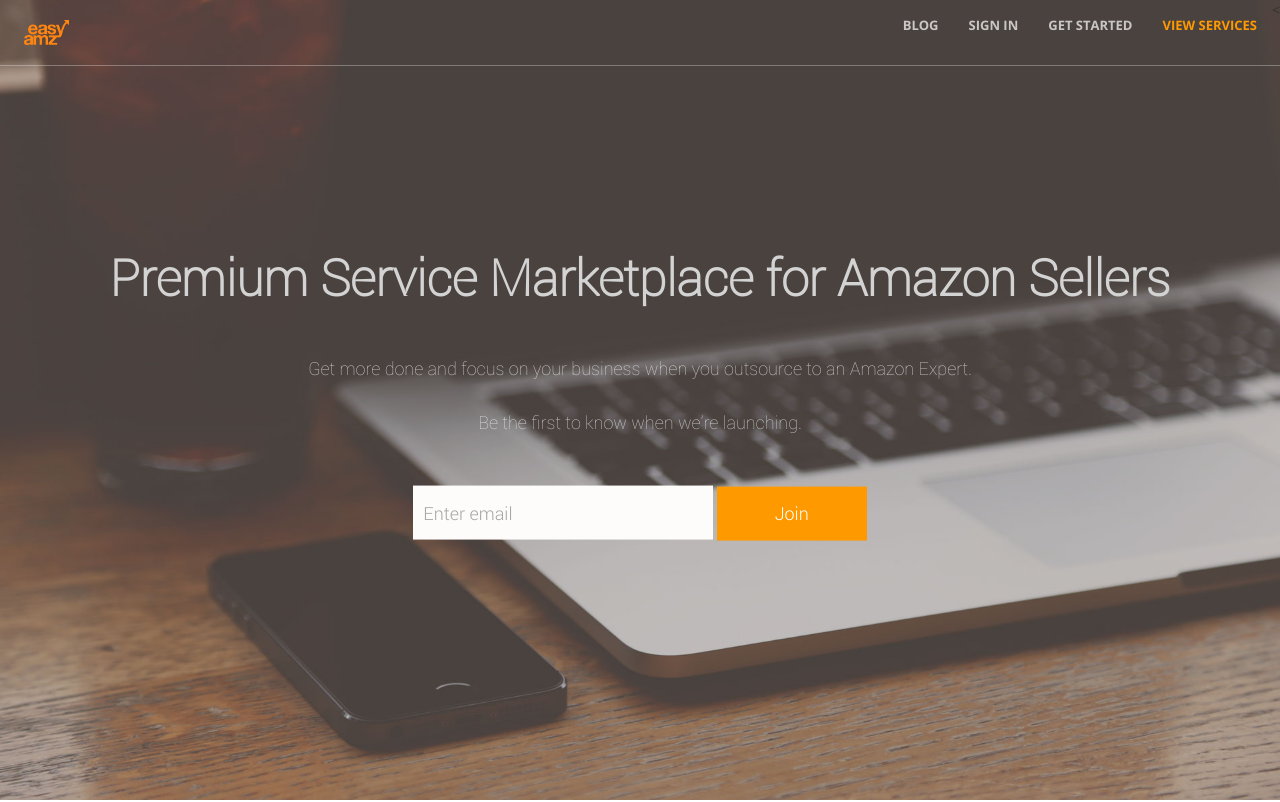
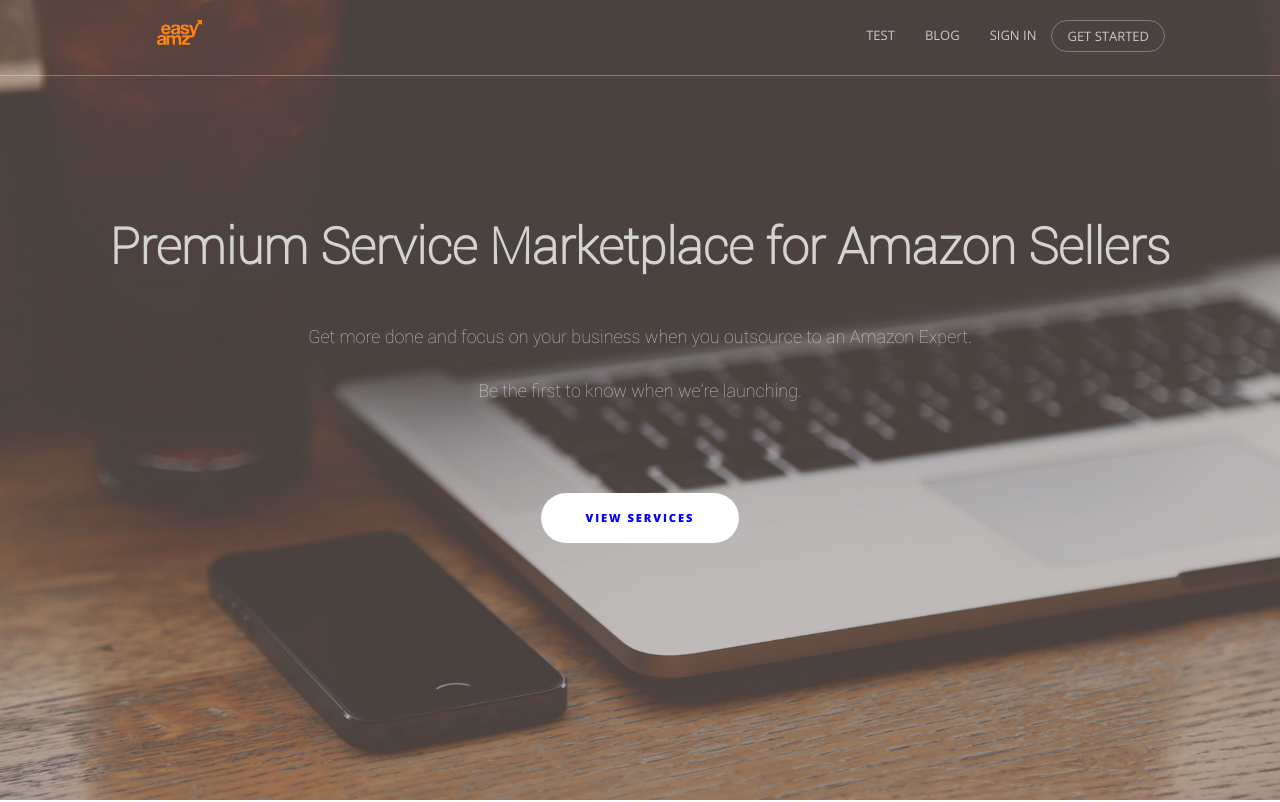
Before and after one commit to btong21/easyAMZ, a website: page index.html in a window 1280 px wide. Shown: the top 802 px of the page. Drawn offline with nearby package versions, Linux system fonts and the light colour scheme.

Commit message:
vivek - sept 4th - landing
css imitation, buttons (sign in, view services), footer disclaimer,
social media buttons)

```diff
--- a/css/creative.css
+++ b/css/creative.css
@@ -78,7 +78,7 @@
 .navbar-default .navbar-header .navbar-brand {
   color: #FF9900;
   font-family: 'Open Sans', 'Helvetica Neue', Arial, sans-serif;
-  font-weight: 700;
+  font-weight: 400;
   text-transform: uppercase;
 }
 .navbar-default .navbar-header .navbar-brand:hover,
@@ -86,7 +86,7 @@
   color: #eb3812;
 }
 .navbar-default .navbar-header .navbar-toggle {
-  font-weight: 700;
+  font-weight: 400;
   font-size: 12px;
   color: #323C47;
   text-transform: uppercase;
@@ -94,7 +94,7 @@
 .navbar-default .nav > li > a,
 .navbar-default .nav > li > a:focus {
   text-transform: uppercase;
-  font-weight: 700;
+  font-weight: 100;
   font-size: 13px;
   color: #323C47;
 }
@@ -145,7 +145,7 @@
   }
   .navbar-default.affix .nav > li > a,
   .navbar-default.affix .nav > li > a:focus {
-    color: #323C47;
+    color: rgba(255, 255, 255, 0.7);
   }
   .navbar-default.affix .nav > li > a:hover,
   .navbar-default.affix .nav > li > a:focus:hover {
--- a/css/easyamz.css
+++ b/css/easyamz.css
@@ -33,6 +33,8 @@
 
 #mainNav {
 	padding-bottom: 15px;
+
+
 }
 
 
@@ -165,3 +167,69 @@
 /*.project-name .fontlight {
 	color: white;
 }*/
+
+
+
+
+@media (min-width: 768px) {
+
+.navbar-nav>li>.page-scroll-nav{
+	border: 1px solid rgba(255,255,255,0.3);
+    border-radius: 2em;
+    padding-top: 5px;
+    padding-bottom: 5px;
+    margin-top: 10px;
+
+
+}
+
+.container-fluid>.navbar-header{
+	margin-left: 133px;
+	margin-right: 200px;
+
+
+}
+
+
+
+
+}
+
+.navbar-right{
+	margin-right: 100px;
+	margin-top: 10px;
+
+}
+
+.btnservice{
+	 border: 1px solid rgba(255,255,255,0.3);
+    border-radius: 2em;
+    width: 350px;
+    padding: 2px;
+    text-align: center;
+
+
+}
+
+.btn-primary {
+border-radius: 4em;
+    color: blue;
+    font-size: .8em;
+    font-weight: 800;
+    letter-spacing: .17em;
+    margin: 3.5em 0;
+    padding: 1.5em 4.0em;
+    background-color: #fff;
+
+}
+  .btn-primary:hover{
+  	background-color: #ff9900;
+  }
+
+  .footer p{
+  	font-size: 12px;
+  }
+
+  .social{
+  	padding:10px;
+  }
--- a/index.html
+++ b/index.html
@@ -74,27 +74,30 @@
         <div class="container-fluid">
             <!-- Brand and toggle get grouped for better mobile display -->
             <div class="navbar-header">
-                <!-- <button type="button" class="navbar-toggle collapsed" data-toggle="collapse" data-target="#bs-example-navbar-collapse-1">
-                    <span class="sr-only">Toggle navigation</span> Menu <i class="fa fa-bars"></i>
-                </button> -->
+                <button type="button" class="navbar-toggle collapsed" data-toggle="collapse" data-target="#bs-example-navbar-collapse-1">
+                    <span class="sr-only">Toggle navigation</span>  <i class="fa fa-bars"></i>
+                </button>
                 <a class="navbar-brand page-scroll" href="#page-top"><img src="img/transorange.png" class="logotop"></a>
             </div>
 
             <!-- Collect the nav links, forms, and other content for toggling -->
             <div class="collapse navbar-collapse" id="bs-example-navbar-collapse-1">
-                <ul class="nav  navbar-nav navbar-right">
+                <ul class="nav  navbar-nav navbar-right nav-item">
+
+
                     <li>
-                        <a class="page-scroll" href="#about">Blog</a>
+                        <a class="page-scroll" href="#">Test</a>
                     </li>
                     <li>
-                        <a class="page-scroll" href="#services">Sign In</a>
+                        <a class="page-scroll" href="#">Blog</a>
                     </li>
                     <li>
-                        <a class="page-scroll" href="#portfolio">Get Started</a>
+                        <a class="page-scroll" href="#">Sign In</a>
                     </li>
-                    < <li>
-                        <a class="page-scroll" href="#contact">View Services</a>
+                    <li>
+                        <a class="page-scroll-nav" href="#">Get Started</a>
                     </li>
+
                 </ul>
             </div>
             <!-- /.navbar-collapse -->
@@ -112,37 +115,40 @@
                 <!-- <hr> -->
                <!--  <a href="#about" class="btn btn-primary btn-xl page-scroll">Find Out More</a> -->
 <!-- Begin MailChimp Signup Form -->
-<div class="col-lg-12 col-md-12 text-center">
-<div id="mailchimp">
-    <form action="//link.us10.list-manage.com/subscribe/post?u=6be500b28af9e88474c352d17&amp;id=cf36e46fc8" method="post" id="mc-embedded-subscribe-form" name="mc-embedded-subscribe-form" class="validate" target="_blank" novalidate>
-        <div id="mc_embed_signup_scroll">
+<!-- <div class="col-lg-12 col-md-12 text-center">
+<div id="mailchimp"> -->
+  <!--   <form action="//link.us10.list-manage.com/subscribe/post?u=6be500b28af9e88474c352d17&amp;id=cf36e46fc8" method="post" id="mc-embedded-subscribe-form" name="mc-embedded-subscribe-form" class="validate" target="_blank" novalidate> -->
+        <!-- <div id="mc_embed_signup_scroll">
 
-            <div class="mc-field-group">
+            <div class="mc-field-group"> -->
             <!-- <label for="mce-EMAIL">Email Address </label> -->
             <!-- <div class="col-lg-12 col-md-12 col-sm-12"> -->
-                <input type="email" size="40" value="Enter email" name="EMAIL" class="required email" id="mce-EMAIL" onfocus="if(this.value==this.defaultValue)this.value='';" onblur="if(this.value=='')this.value=this.defaultValue;">
+                <!-- <input type="email" size="40" value="Enter email" name="EMAIL" class="required email" id="mce-EMAIL" onfocus="if(this.value==this.defaultValue)this.value='';" onblur="if(this.value=='')this.value=this.defaultValue;"> -->
             <!-- </div> -->
-            <input type="submit" value="Join" name="subscribe" style="text-align:center;" id="mc-embedded-subscribe" class="button">
+         <!--    <input type="submit" value="Join" name="subscribe" style="text-align:center;" id="mc-embedded-subscribe" class="button"> -->
 
-
+           <!--
             <div id="mce-responses" class="clear">
             <div class="response" id="mce-error-response" style="display:none"></div>
             <div class="response" id="mce-success-response" style="display:none"></div>
-            </div>    <!-- real people should not fill this in and expect good things - do not remove this or risk form bot signups-->
+            </div> -->    <!-- real people should not fill this in and expect good things - do not remove this or risk form bot signups-->
 
-        <div style="position: absolute; left: -5000px;" aria-hidden="true"><input type="text" name="b_6be500b28af9e88474c352d17_cf36e46fc8" tabindex="-1" value="">
-        </div>
+      <!--   <div style="position: absolute; left: -5000px;" aria-hidden="true"><input type="text" name="b_6be500b28af9e88474c352d17_cf36e46fc8" tabindex="-1" value="">
+        </div> -->
 
         <!-- <div class="clear"> -->
         <!-- <input type="submit" value="Join" name="subscribe" style="text-align:center;" id="mc-embedded-subscribe" class="button"> -->
         <!-- </div> -->
 
-          </div>
+        <!--   </div>
         </div>
         </div>
+    </form> -->
 
 
-    </form>
+
+    <button type="button" class="btn btn-primary">VIEW SERVICES </button>
+
 </div>
 </div>
 
@@ -536,7 +542,7 @@
         </div>
     </aside>
 
-    <section id="contact">
+    <section id="s">
         <div class="container">
             <div class="row">
                 <div class="col-lg-8 col-lg-offset-2 text-center">
@@ -551,6 +557,8 @@
                     <div class="emailsupport">
                         <i class="fa fa-envelope-o fa-3x sr-contact"></i>
                         <p class="fontregular"><a href="mailto:your-email@your-domain.com">support@easyamz.com</a></p>
+                         <a href=""></a><i class="fa fa-facebook fa-2x social" aria-hidden="true"></i></a>
+                            <i class="fa fa-linkedin fa-2x social" aria-hidden="true"></i>
                     </div>
 
                 </div>
@@ -558,6 +566,19 @@
             </div>
         </div>
     </section>
+
+    <div class="container footer">
+        <div class="col-lg-12 text-center">
+
+            <p class="text-muted">We have no affiliation with Amazon, Fulfillment by Amazon (FBA) or its affiliates and partners, including but not limited to; Amazon.ca, Amazon.uk, Amazon.fr and Amazon.cn. Trademarks of these companies are their owners..</p>
+
+
+
+
+        </div>
+
+
+      </div>
 
     <!-- jQuery -->
     <script src="vendor/jquery/jquery.min.js"></script>
```
